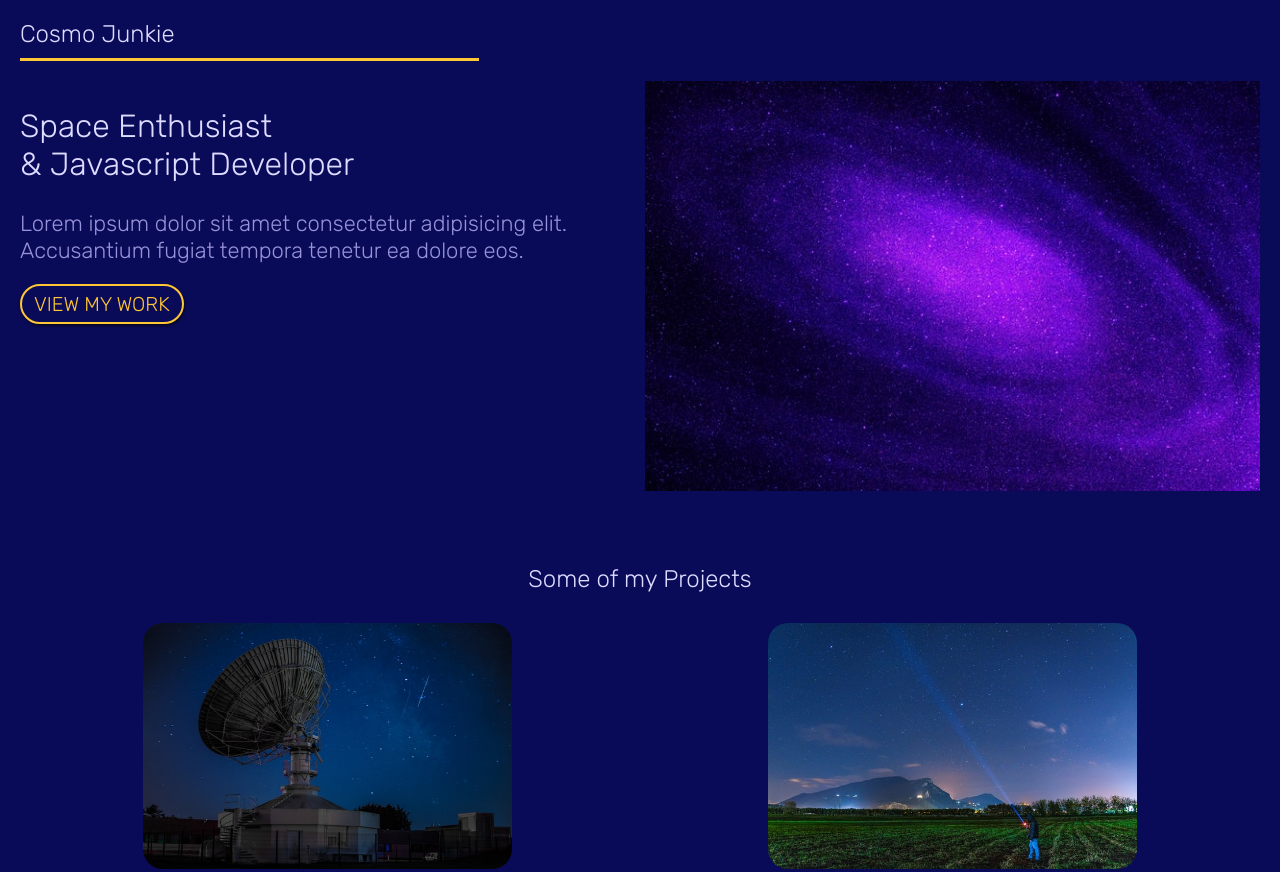
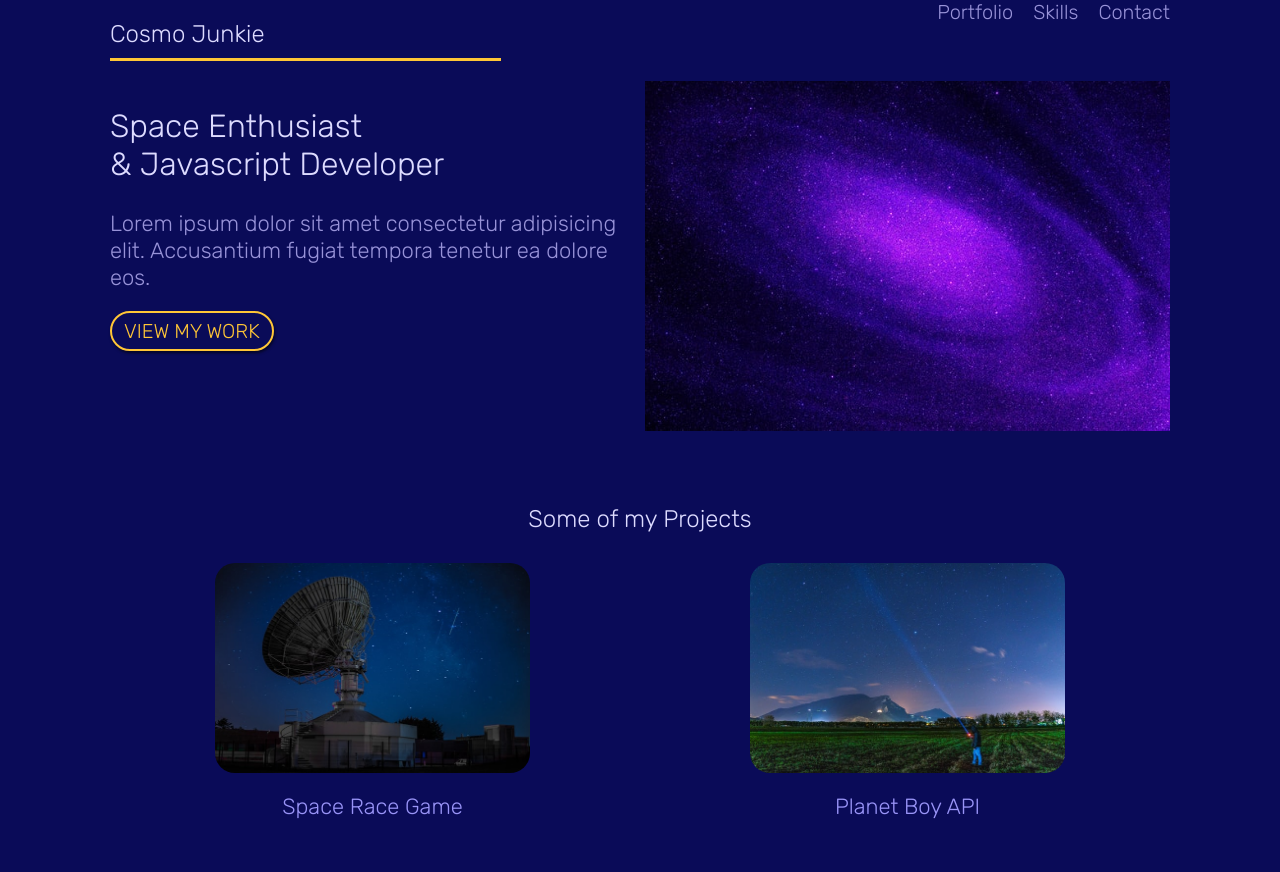
Before and after one commit to fab33150/Css-grid-mobile, a plain HTML site: page index.html in a window 1280 px wide. Shown: the top 872 px of the page. Drawn offline with Linux system fonts and the light colour scheme.

Commit message:
finish laptop styles

```diff
--- a/index.html
+++ b/index.html
@@ -12,9 +12,9 @@
     <nav class="site-nav grid">
         <h1>Cosmo Junkie</h1>
         <ul>
-            <li><a href="#portfolio"></a>Portfolio</li>
-            <li><a href="#skills"></a>Skills</li>
-            <li><a href="#contact"></a>Contact</li>
+            <li><a href="#portfolio">Portfolio</a></li>
+            <li><a href="#skills">Skills</a></li>
+            <li><a href="#contact">Contact</a></li>
         </ul>
     </nav>
     <section id="welcome" class="grid">
--- a/styles.css
+++ b/styles.css
@@ -131,14 +131,14 @@ h4 {
 }
 
 #skills ul {
-    margin: 40px 0;
+    margin: 40px auto;
 
 }
-#skills li {
+#skills li{
+    grid-column: span 2;
     text-align: right;
-    grid-column: span 2;
+}
 
-}
 #skills i {
     font-size: 2em;
 
@@ -201,7 +201,23 @@ footer .copyright {
 
 /* large tablets & laptop styles */
 @media screen and (min-width: 960px) {
+    .grid {
+        width: 100%;
+        max-width: 1060px;
+        margin: 0 auto;
+    }
+    .site-nav {
+        padding: 0 20px;
+    }
+    .site-nav ul {
+        display: flex;
+        grid-column: 6/9;
+        justify-content: flex-end;
 
+    }
+    .site-nav li {
+        margin-left: 20px;
+    }
 }
 
 /* Desktop styles */
```
